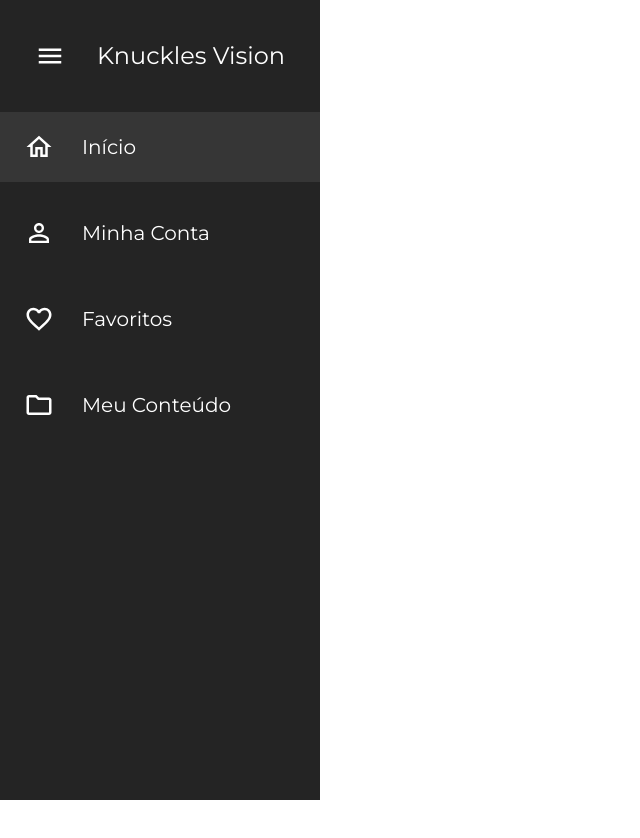
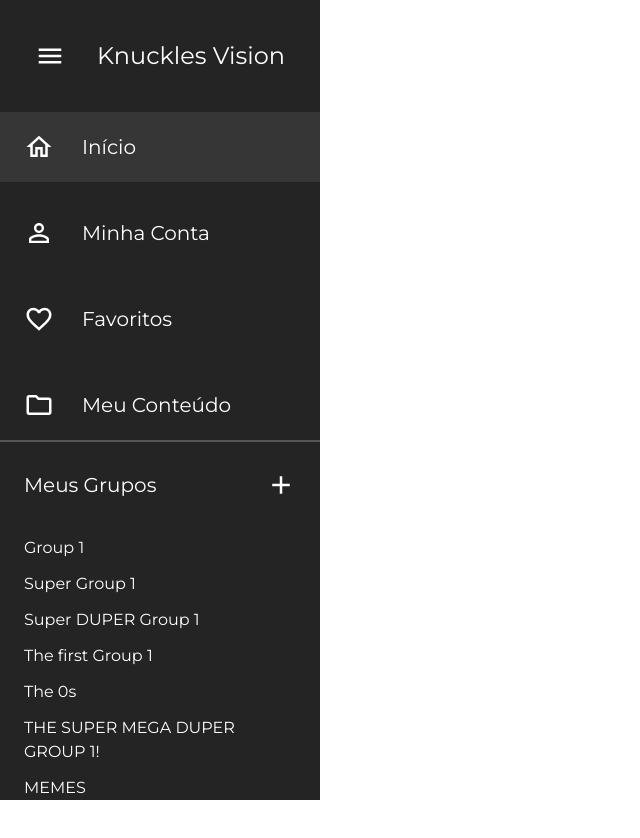
Before and after one commit to rafaelwillen/knuckles-vision, a React (Vite) app: page / in a window 1280 px wide. Shown: the top 838 px of the page, without its empty margins (0-640 px from the left). Before the commit the page ends 800 px from the top, so only its background shows below. Built offline with nearby package versions, Linux system fonts and the light colour scheme.

Commit message:
✨ add groups list

```diff
--- a/src/components/Sidebar/index.tsx
+++ b/src/components/Sidebar/index.tsx
@@ -1,9 +1,22 @@
 import React from 'react'
-import { MdMenu, MdOutlineHome, MdPersonOutline, MdFavoriteBorder, MdOutlineFolder } from 'react-icons/md';
+import { MdMenu, MdOutlineHome, MdPersonOutline, MdFavoriteBorder, MdOutlineFolder, MdOutlineAdd } from 'react-icons/md';
 import MenuButton from '../Button/MenuButton';
 
 const Sidebar = () => {
     const ICON_SIZE = 30;
+
+
+    const fakeGroups = [
+        "Group 1",
+        "Super Group 1",
+        "Super DUPER Group 1",
+        "The first Group 1",
+        "The 0s",
+        "THE SUPER MEGA DUPER GROUP 1!",
+        "MEMES",
+        "F1",
+    ]
+
     return (
         <aside className='w-80 bg-dark-700 h-screen'>
             <section className='flex justify-center items-center py-10 px-6 gap-8'>
@@ -16,6 +29,17 @@ const Sidebar = () => {
                 <MenuButton icon={<MdFavoriteBorder size={ICON_SIZE} />} text="Favoritos" />
                 <MenuButton icon={<MdOutlineFolder size={ICON_SIZE} />} text="Meu Conteúdo" />
             </section>
+            <section className='flex flex-col border-t-2 border-t-grey-700 py-7 px-6 gap-9'>
+                <div className='flex items-center'>
+                    <span className='flex-1 text-xl'>Meus Grupos</span>
+                    <MdOutlineAdd className='cursor-pointer' size={ICON_SIZE} />
+                </div>
+                <div className='flex flex-col gap-3 text-base'>
+                    {fakeGroups.map((group, index) => <span key={index} className="hover:underline cursor-pointer" >
+                        {group}
+                    </span>)}
+                </div>
+            </section>
         </aside>
     )
 }
--- a/src/index.css
+++ b/src/index.css
@@ -5,6 +5,7 @@
 
 body {
   font-family: 'Montserrat', 'ui-sans-serif', 'system-ui';
+  overflow: hidden;
   color: #fff;
 }
 
```
